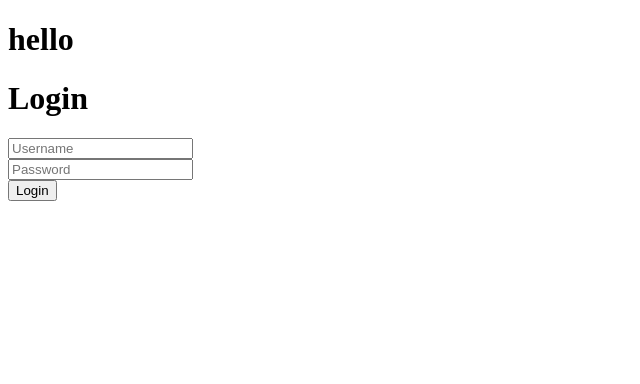
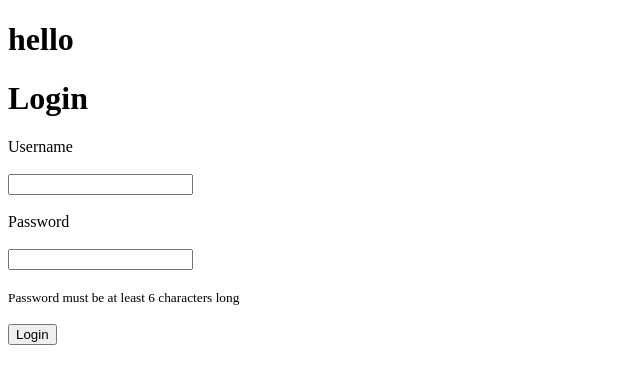
Before and after one commit to sierraskyewallace/jrnl-client, a React (Create React App) app: page / in a window 1280 px wide. Shown: the top 384 px of the page, without its empty margins (0-640 px from the left). Built offline with nearby package versions, Linux system fonts and the light colour scheme.

Commit message:
finished login form

```diff
--- a/src/App.js
+++ b/src/App.js
@@ -3,8 +3,8 @@ import Login from "./components/login";
 
 
 class App extends React.Component {
-  constructor(props) {
-    super(props);
+  constructor() {
+    super();
     this.state = {
       currentUser: null,
       loginForm: {
@@ -16,15 +16,29 @@ class App extends React.Component {
   }
 
   loginFormSubmitHandler = (event) => {
-    const { name, value } = event.target;
-    this.setState({
-      loginForm: {
-        ...this.state.loginForm,
-        [name]: value
+    event.preventDefault();
+    fetch("http://localhost:3000/api/v1/login", {
+      method: "POST",
+      headers: {
+        "Content-Type": "application/json"
+      },
+      body: JSON.stringify(this.state.loginForm)
+    })
+      .then(response => response.json())
+      .then(data => {
+        console.log(data);
+        if (data.error) {
+          alert(data.error);
+        } else {
+          this.setState({
+            currentUser: data.user
+          });
+        }
+      }
+      );
+  };
 
-      }
-    });
-  };
+
 
   loginFormChangeHandler = (event) => {
     const { name, value } = event.target;
@@ -34,6 +48,7 @@ class App extends React.Component {
         [name]: value
       }
     });
+
   };
 
 
@@ -47,8 +62,8 @@ class App extends React.Component {
         <h1>hello </h1>
         <Login
           loginFormSubmitHandler={this.loginFormSubmitHandler}
+          loginFormChangeHandler={this.loginFormChangeHandler}
           username={this.state.loginForm.username}
-          loginFormChangeHandler={this.loginFormChangeHandler}
           password={this.state.loginForm.password}
         />
       </div>
--- a/src/components/login.js
+++ b/src/components/login.js
@@ -2,16 +2,22 @@ import React from "react";
 
 const Login = ({ loginFormChangeHandler, loginFormSubmitHandler, username, password }) => {
     return (
-        <div className="login">
-            <h1>Login</h1>
-            <form onSubmit={loginFormSubmitHandler}>
-                <input type="text" placeholder="Username" onChange={loginFormChangeHandler} value={username}/>
-            <br />
-                <input type="password" placeholder="Password" onChange={loginFormChangeHandler} value={password}/>
-            <br />
-            <input type="submit" value="Login" />
-            </form>
-        </div>
+        <div className="login-container">
+                    <h1>Login</h1>
+                    <form onSubmit={loginFormSubmitHandler}>
+                            <label htmlFor="username">Username</label>
+                            <br /><br />
+                            <input type="text" name="username" id="username" value={username} onChange={loginFormChangeHandler} />
+                            <br /><br />
+                            <label htmlFor="password">Password</label>
+                            <br /><br />
+                            <input type="password" name="password" id="password" value={password} onChange={loginFormChangeHandler} />
+                            <br /><br />
+                            <small>Password must be at least 6 characters long</small>
+                            <br /><br />
+                            <button type="submit">Login</button>
+                    </form>
+                </div>
     );
 }
 
```
